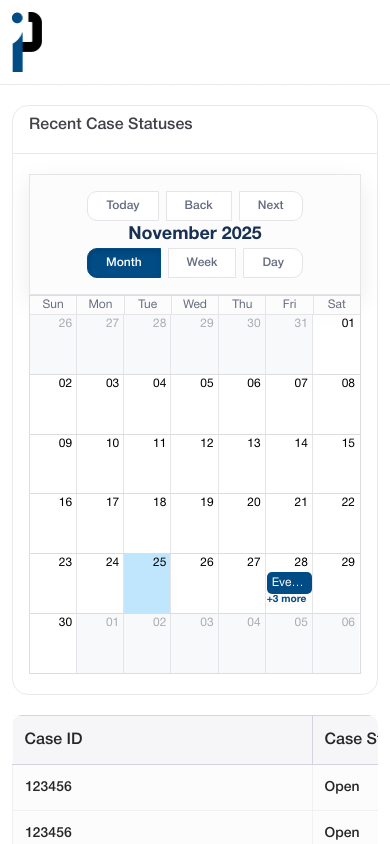
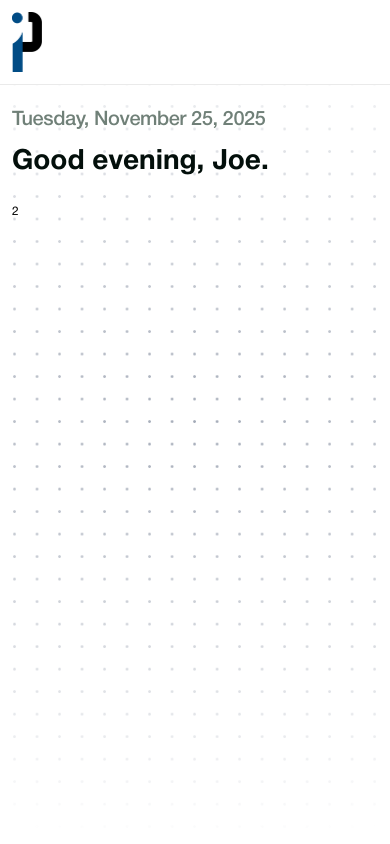
Before and after one commit to ammartafsol/pawel, a Next.js app: page /user in a window 390 px wide. Built offline with nearby package versions, Linux system fonts and the light colour scheme.

Commit message:
Refactor DashboardTemplate to include Bootstrap layout; add date display and greeting for user. Comment out Calendar and ResponsiveTable components for future implementation.

```diff
--- a/src/components/Template/User/DashboardTemplate/DashboardTemplate.jsx
+++ b/src/components/Template/User/DashboardTemplate/DashboardTemplate.jsx
@@ -1,10 +1,12 @@
 "use client";
-import React from 'react';
-import Wrapper from '@/components/atoms/Wrapper/Wrapper';
-import Calender from '@/components/molecules/Calender/Calender';
-import ResponsiveTable from '@/components/organisms/ResponsiveTable/ResponsiveTable';
-import ModalSkeleton from '@/components/organisms/Modals/ModalSkeleton/ModalSkeleton';
-import Button from '@/components/atoms/Button';
+import React from "react";
+import classes from "./DashboardTemplate.module.css";
+import Wrapper from "@/components/atoms/Wrapper/Wrapper";
+import Calender from "@/components/molecules/Calender/Calender";
+import ResponsiveTable from "@/components/organisms/ResponsiveTable/ResponsiveTable";
+import ModalSkeleton from "@/components/organisms/Modals/ModalSkeleton/ModalSkeleton";
+import Button from "@/components/atoms/Button";
+import { Col, Row } from "react-bootstrap";
 
 const DashboardTemplate = () => {
   // Sample events data - events shown in time slots
@@ -33,11 +35,35 @@ const DashboardTemplate = () => {
 
   return (
     <div>
-      <Wrapper title="Recent Case Statuses">
-        {/* ////calender     */}
-        <Calender events={myEventsList} />
-      </Wrapper>
-        <ResponsiveTable
+      <Row>
+        <Col className="col-12 col-md-8">
+        <div className={classes.leftTop}>
+          <div className={classes.dateText}>
+            {new Date().toLocaleDateString("en-US", {
+              weekday: "long",
+              day: "numeric",
+              month: "long",
+              year: "numeric",
+            })}
+          </div>
+          <h4>Good evening, Joe.</h4>
+        </div>
+        </Col>
+        <Col className="col-12 col-md-4">
+        2
+        </Col>
+      </Row>
+    </div>
+  );
+};
+
+export default DashboardTemplate;
+
+{
+  /* <Calender events={myEventsList} /> */
+}
+{
+  /* <ResponsiveTable
 tableHeader={[{
   title: "Case ID",
   key: "caseId",
@@ -52,9 +78,5 @@ const DashboardTemplate = () => {
   caseId: "123456",
   caseStatus: "Open",
 }]}
-        />
-    </div>
-  );
-};
-
-export default DashboardTemplate;
+/> */
+}
--- /dev/null
+++ b/src/components/Template/User/DashboardTemplate/DashboardTemplate.module.css
@@ -0,0 +1,19 @@
+
+.dateText{
+    color: var(--sage-gray);
+font-size: 20px;
+font-style: normal;
+font-weight: 500;
+line-height: 150%; /* 30px */
+letter-spacing: -0.44px;
+}
+
+.leftTop h4{
+    color: var(--shadow-moss);
+font-size: 28px;
+font-style: normal;
+font-weight: 700;
+line-height: 150%; /* 42px */
+margin-top: 6px;
+margin-bottom: 20px;
+}
```
Lines whose indentation alone changed are shown as unchanged.
